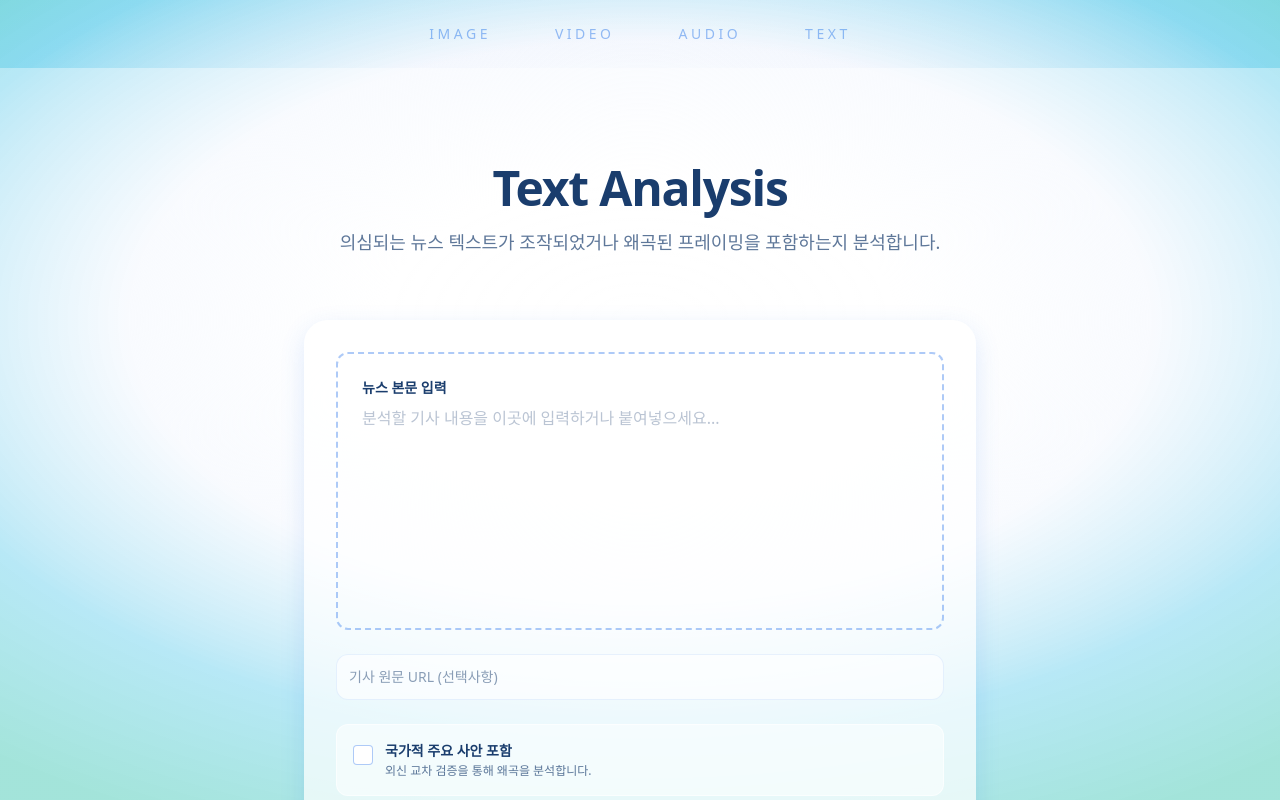
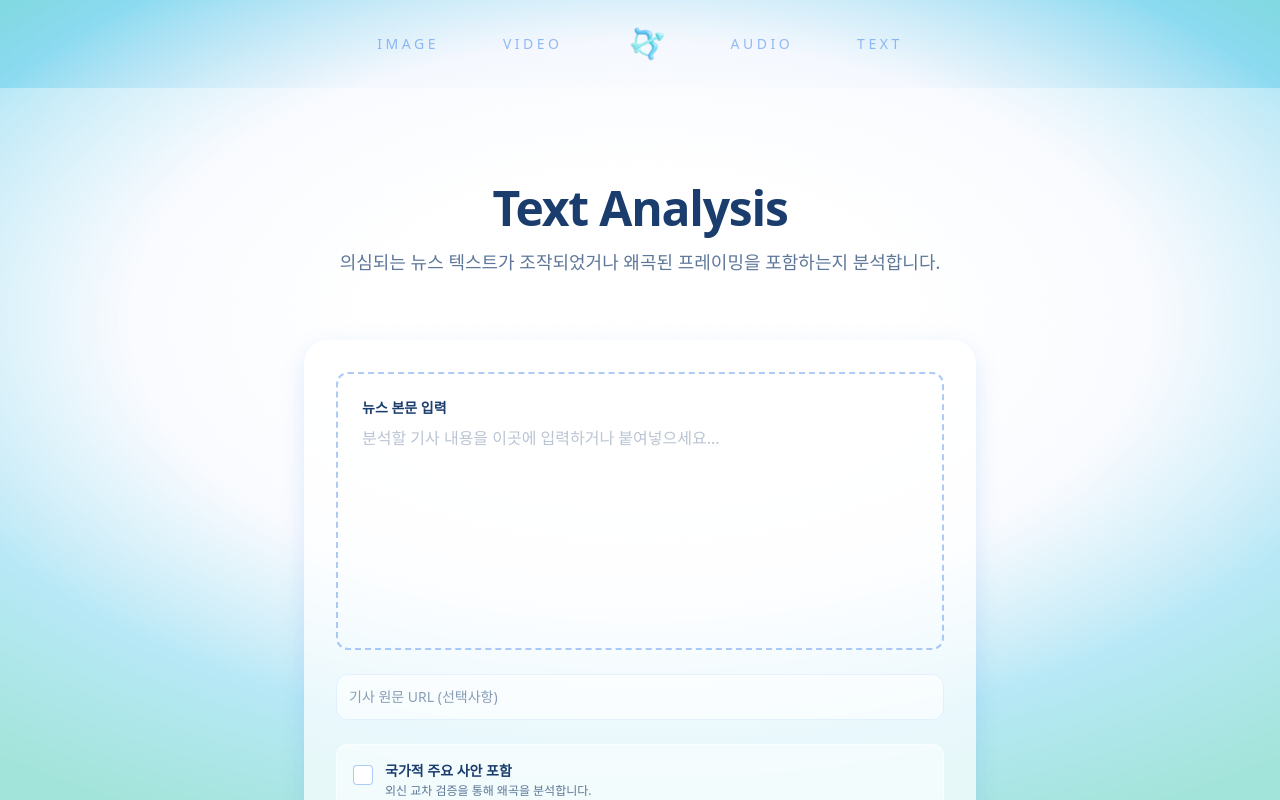
Before and after one commit to 2026-PoC-AI/frontend, a React (Vite) app: page /text in a window 1280 px wide. Built offline with nearby package versions, Linux system fonts and the light colour scheme; no server answers.

Commit message:
design : nav바 사이 홈으로가는 로고 추가

```diff
--- a/src/components/layout/Nav.jsx
+++ b/src/components/layout/Nav.jsx
@@ -1,9 +1,15 @@
+/* eslint-disable */
 import { Link } from "react-router-dom";
+import { motion } from "framer-motion";
+import logoImg from "../../assets/FH_LOGO_ARROW.png";
 
 export default function Nav() {
-  const items = [
+  const leftItems = [
     { label: "IMAGE", path: "/image" },
     { label: "VIDEO", path: "/video" },
+  ];
+
+  const rightItems = [
     { label: "AUDIO", path: "/audio" },
     { label: "TEXT", path: "/text" },
   ];
@@ -11,10 +17,43 @@ export default function Nav() {
   return (
     <nav className="px-6 sm:px-10 lg:px-12 py-6 shrink-0">
       <div className="max-w-4xl mx-auto">
-        <ul className="flex justify-center gap-16 text-sm tracking-[0.25em] text-primary/70">
-          {items.map((item) => (
+        <ul className="flex justify-center items-center gap-16 text-sm tracking-[0.25em] text-primary/70">
+          {/* 왼쪽 메뉴 */}
+          {leftItems.map((item) => (
             <li key={item.label}>
-              <Link to={item.path} className="...">
+              <Link
+                to={item.path}
+                className="hover:text-primary transition-colors"
+              >
+                {item.label}
+              </Link>
+            </li>
+          ))}
+
+          {/* 중앙 로고 */}
+          <li>
+            <Link to="/">
+              <motion.div
+                whileHover={{ scale: 1.05 }}
+                whileTap={{ scale: 0.95 }}
+                className="flex items-center justify-center"
+              >
+                <img
+                  src={logoImg}
+                  alt="Logo"
+                  className="h-10 w-auto object-contain"
+                />
+              </motion.div>
+            </Link>
+          </li>
+
+          {/* 오른쪽 메뉴 */}
+          {rightItems.map((item) => (
+            <li key={item.label}>
+              <Link
+                to={item.path}
+                className="hover:text-primary transition-colors"
+              >
                 {item.label}
               </Link>
             </li>
```
Also changed, not shown: src/assets/FH_LOGO_ARROW.png (added).
